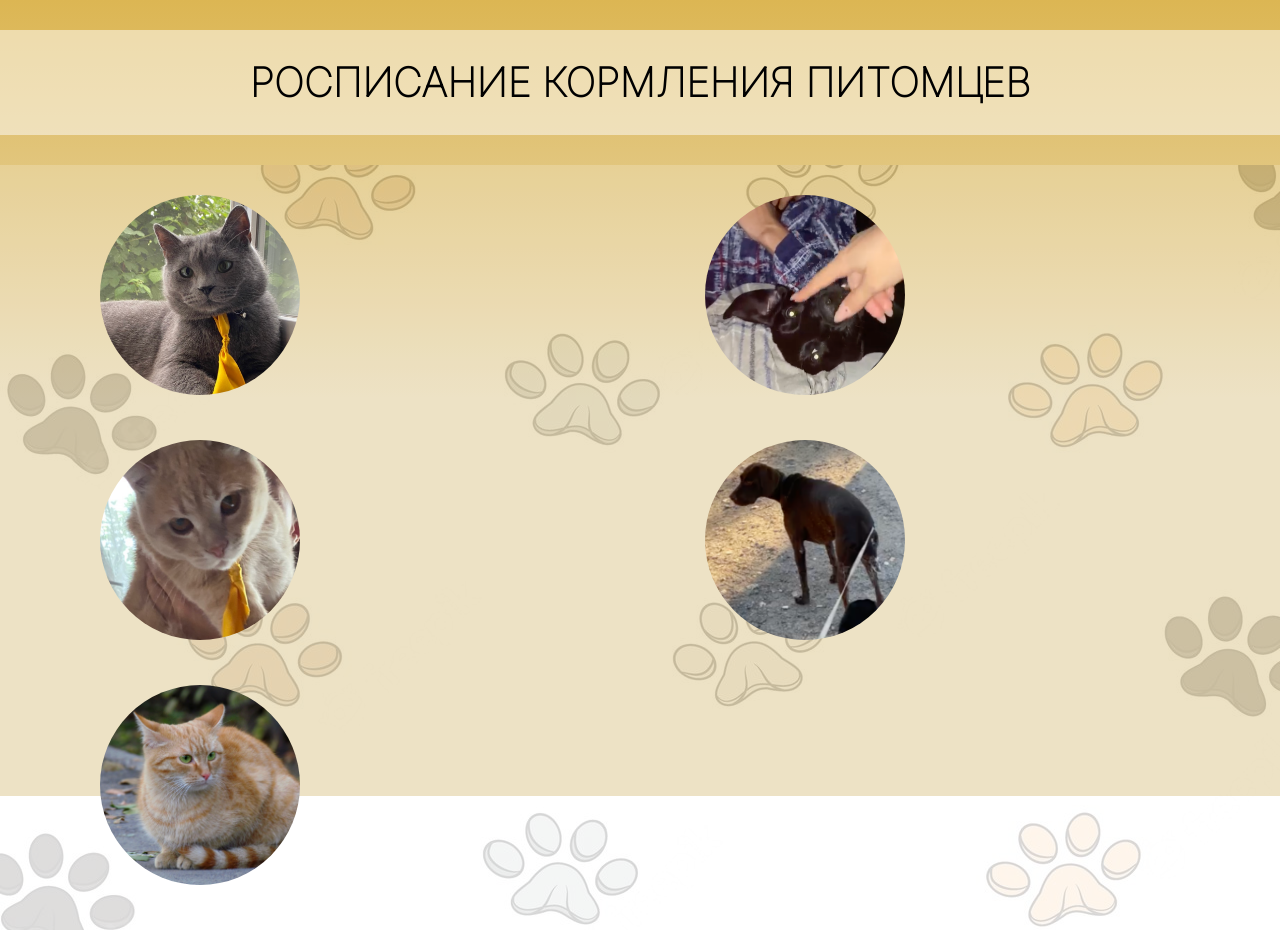
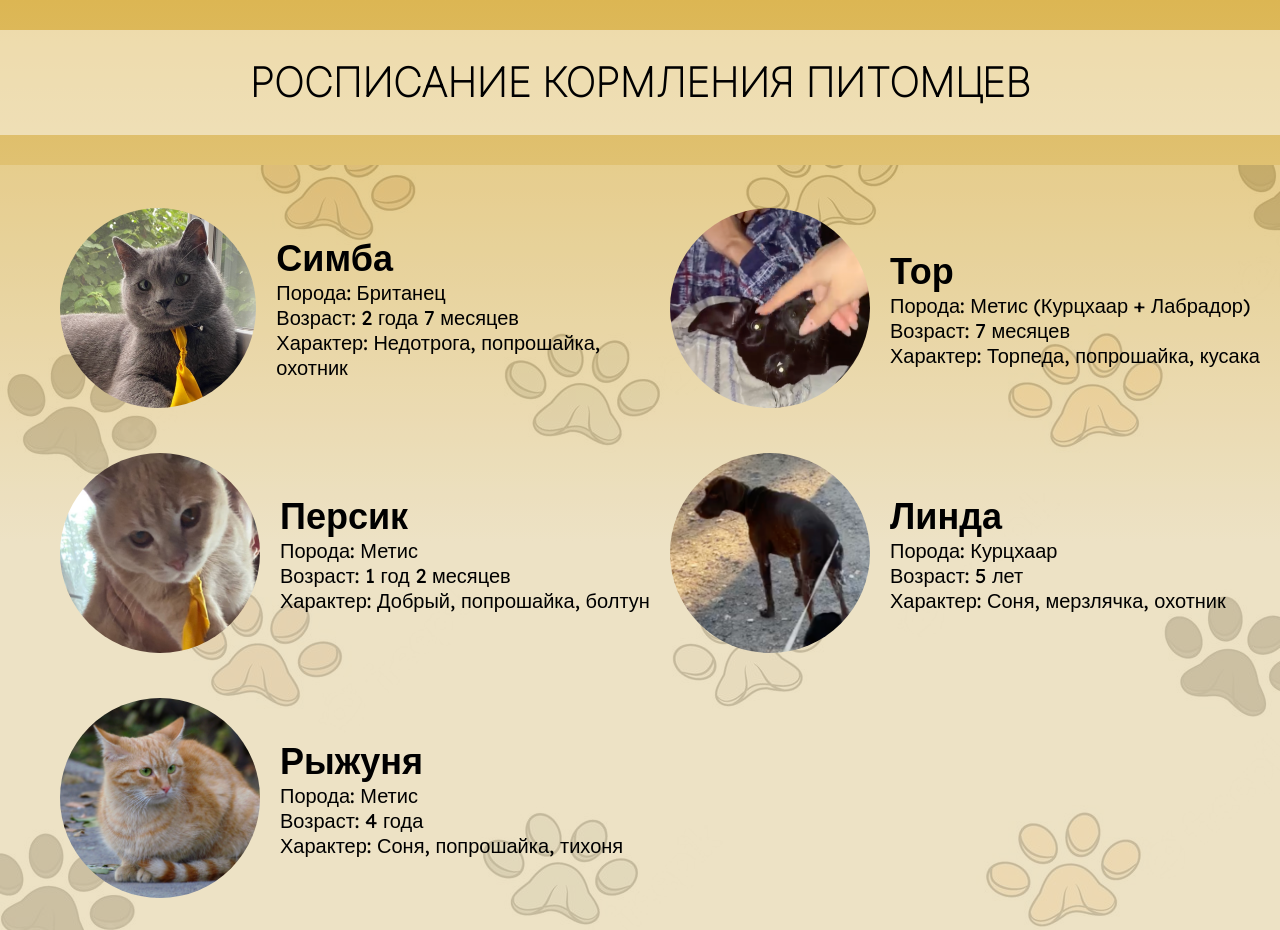
Before and after one commit to DeylBlack/FoodPets, a plain HTML site: page index.html in a window 1280 px wide. Shown: the top 930 px of the page. Drawn offline with Linux system fonts and the light colour scheme.

Commit message:
mac - 1/9

```diff
--- a/index.html
+++ b/index.html
@@ -4,43 +4,72 @@
         <meta charset="UTF-8">
         <title>РОСПИСАНИЕ КОРМЛЕНИЯ ПИТОМЦЕВ</title>
         <link rel="shortcut icon" href="https://img.icons8.com/ios-glyphs/512/cat-footprint.png">
+
         <link href="mine.css" rel="stylesheet" type="text/css">
+
         <link rel="preconnect" href="https://fonts.googleapis.com">
-        <link rel="preconnect" href="https://fonts.googleapis.com"><link rel="preconnect" href="https://fonts.gstatic.com" crossorigin><link href="https://fonts.googleapis.com/css2?family=Inter:wght@100&display=swap" rel="stylesheet">
+        <link rel="preconnect" href="https://fonts.gstatic.com" crossorigin>
+        <link href="https://fonts.googleapis.com/css2?family=Inter:wght@100&family=Lexend:wght@100;200;400&display=swap" rel="stylesheet">
     </head>
 
     <body>
         <div class="title">
             <h1>РОСПИСАНИЕ КОРМЛЕНИЯ ПИТОМЦЕВ</h1>
         </div>
-
             <div class="background-pets">
                 <div class="pets">
                     <div class="row">
                         <div class="cat">
                             <img src="img/Снимок экрана 2023-01-09 в 00.08.36.png" alt="Серый кот" width="200px" height="200px">
+                                <div class="description">
+                                    <p class="name">Симба</p>
+                                    <p>Порода: Британец<br>Возраст: 2 года 7 месяцев<br>Характер: Недотрога, попрошайка, охотник</p>
+                                </div>
                         </div>
 
                         <div class="dog">
                             <img src="img/Снимок экрана 2023-01-09 в 00.06.14.png" alt="Черный пес" width="200px" height="200px">
+
+                            <div class="description">
+                                <p class="name">Тор</p>
+                                <p>Порода: Метис (Курцхаар + Лабрадор)<br>Возраст: 7 месяцев<br>Характер: Торпеда, попрошайка, кусака</p>
+                            </div>
+
                         </div>
                     </div>
                     <div class="row">
                         <div class="cat">
                             <img src="img/Снимок экрана 2023-01-09 в 00.08.59.png" alt="Рыжий кот" width="200px" height="200px">
+
+                            <div class="description">
+                                <p class="name">Персик</p>
+                                <p>Порода: Метис<br>Возраст: 1 год 2 месяцев<br>Характер: Добрый, попрошайка, болтун</p>
+                            </div>
+
                         </div>
                         <div class="dog">
                             <img src="img/Снимок экрана 2023-01-09 в 00.06.35.png" alt="Шоколадная собака" width="200px" height="200px">
+
+                            <div class="description">
+                                <p class="name">Линда</p>
+                                <p>Порода: Курцхаар<br>Возраст: 5 лет<br>Характер: Соня, мерзлячка, охотник</p>
+                            </div>
+
                         </div>
                     </div>
                     <div class="row">
                         <div class="cat">
                             <img src="img/Снимок экрана 2023-01-09 в 00.07.42.png" alt="Рыжая кошка" width="200px" height="200px">
+
+                            <div class="description">
+                                <p class="name">Рыжуня</p>
+                                <p>Порода: Метис<br>Возраст: 4 года<br>Характер: Соня, попрошайка, тихоня</p>
+                            </div>
+
                         </div>
                     </div>
                 </div>
         </div>
-
     </body>
 
     <footer>
--- a/mine.css
+++ b/mine.css
@@ -1,6 +1,7 @@
 body {
     height: calc(100vh - 34px);
     background: no-repeat linear-gradient(#DCB653, #E9DBB7, #E9DBB7);
+    height: auto;
     margin: 0;
 }
 
@@ -26,7 +27,7 @@ body {
 }
 
 .footer {
-    background: linear-gradient(#EDE0BB, #ffffff);
+    background: linear-gradient(#efe2c0, #ffffff, #ffffff, #ffffff);
     width: 100vw;
     height: 150px;
 }
@@ -39,23 +40,58 @@ body {
 }
 
 .cat {
-    margin-left: 100px;
-    margin-top: 30px;
+    margin-left: 60px;
+    margin-top: 40px;
     width: 100%;
     border-radius: 25%;
+    font-family: 'Lexend', sans-serif;
+    font-weight: initial;
+    font-size: 20px;
+    display: flex;
+    align-items: center;
+}
+
+.cat .description {
+    display: flex;
+    flex-direction: column;
+}
+
+.dog .description {
+    display: flex;
+    flex-direction: column;
 }
 
 .dog {
-    margin-left: 30px;
-    margin-top: 30px;
+    margin-top: 40px;
     width: 100%;
+    font-weight: 600;
+    font-family: 'Lexend', sans-serif;
+    font-weight: initial;
+    font-size: 20px;
+    display: flex;
+    align-items: center;
+}
 
+.name {
+    font-family: 'Lexend', sans-serif;
+    font-weight: 600;
+    font-size: 36px;
+    margin-bottom: 0;
+    margin-top: 20px;
 }
 
 .dog img {
     border-radius: 50%;
+    /*float: left;*/
+    margin-right: 20px;
 }
 
 .cat img {
     border-radius: 50%;
+    /*float: left;*/
+    margin-right: 20px;
 }
+
+.dog p, .cat p {
+    margin: 0;
+}
```
Lines whose indentation alone changed are shown as unchanged.
